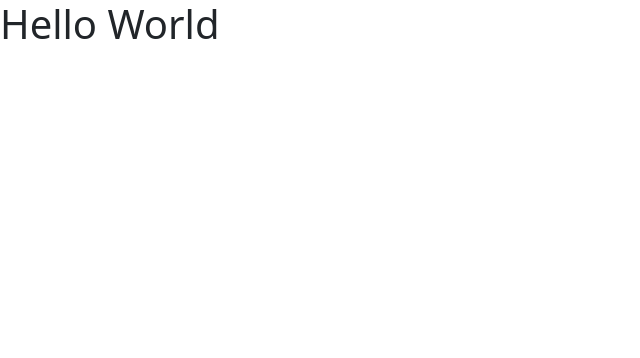
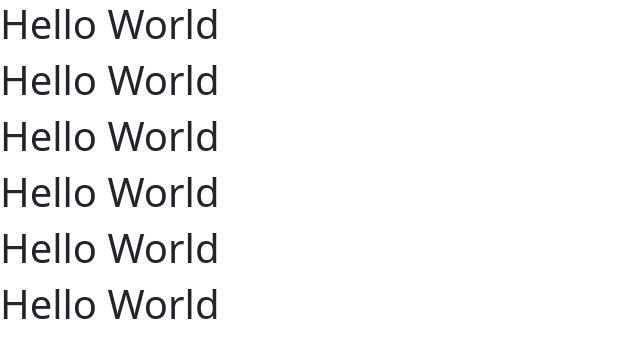
Before and after one commit to dac-2022/day17-my-react-app, a React (Create React App) app: page / in a window 1280 px wide. Shown: the top 358 px of the page, without its empty margins (0-640 px from the left). Built offline with nearby package versions, Linux system fonts and the light colour scheme.

Commit message:
useEffect.....

```diff
--- a/src/App.js
+++ b/src/App.js
@@ -1,7 +1,24 @@
+import { useEffect, useState } from "react";
+
 function App() {
+  // We are already initilize here
+  // Static Initilization
+  let [list, setList] = useState([]);
+
+  // Why shall i use ?
+  // Dymainc - Lets suppose coming from Server.
+  useEffect(() => {
+    console.log("Heloo");
+
+    // Initizaling the stateful variable from Server Data
+    setList([1, 1, 1, 1, 1, 1]);
+  }, []);
+
   return (
     <div>
-      <h1>Hello World</h1>
+      {list.map(() => (
+        <h1>Hello World</h1>
+      ))}
     </div>
   );
 }
```
